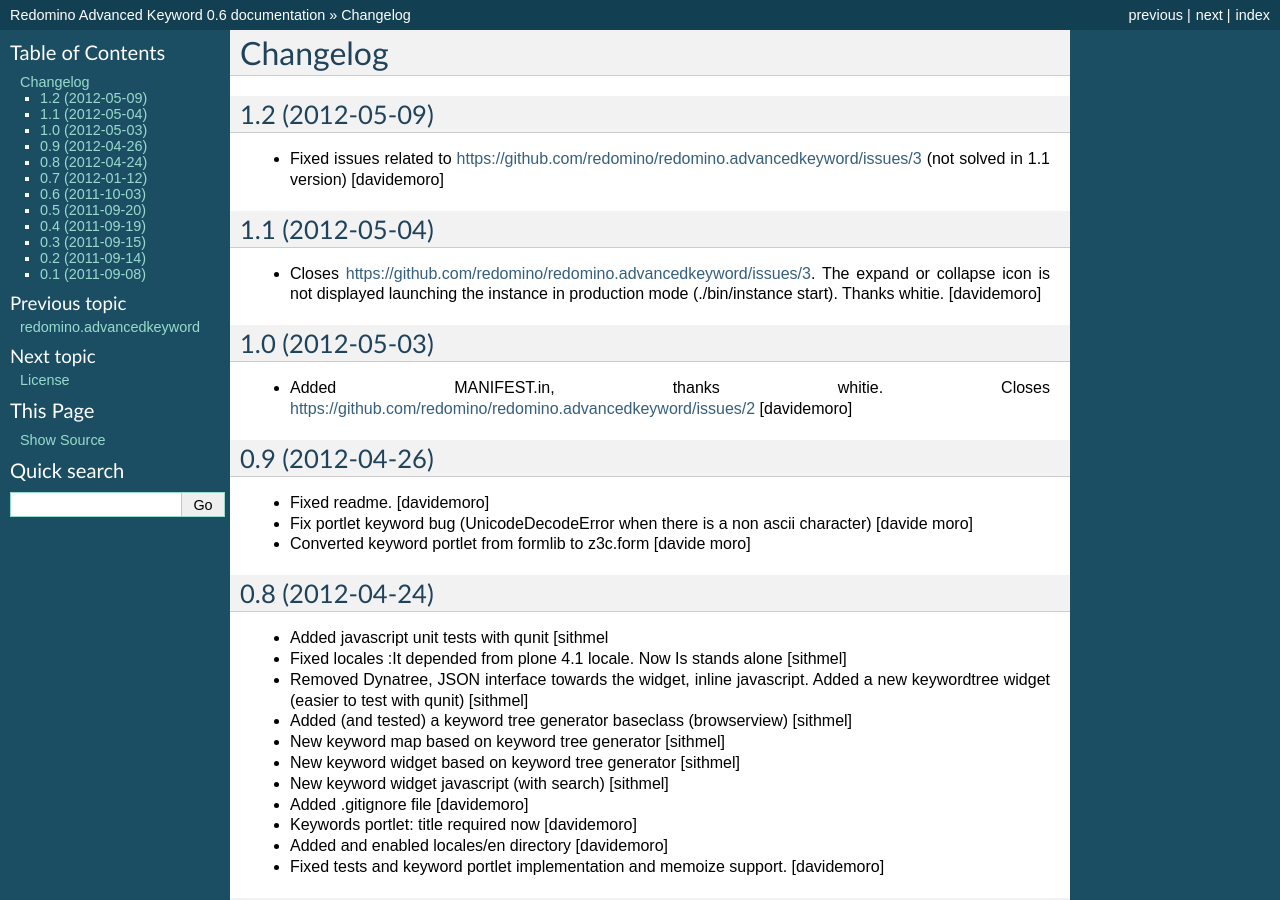
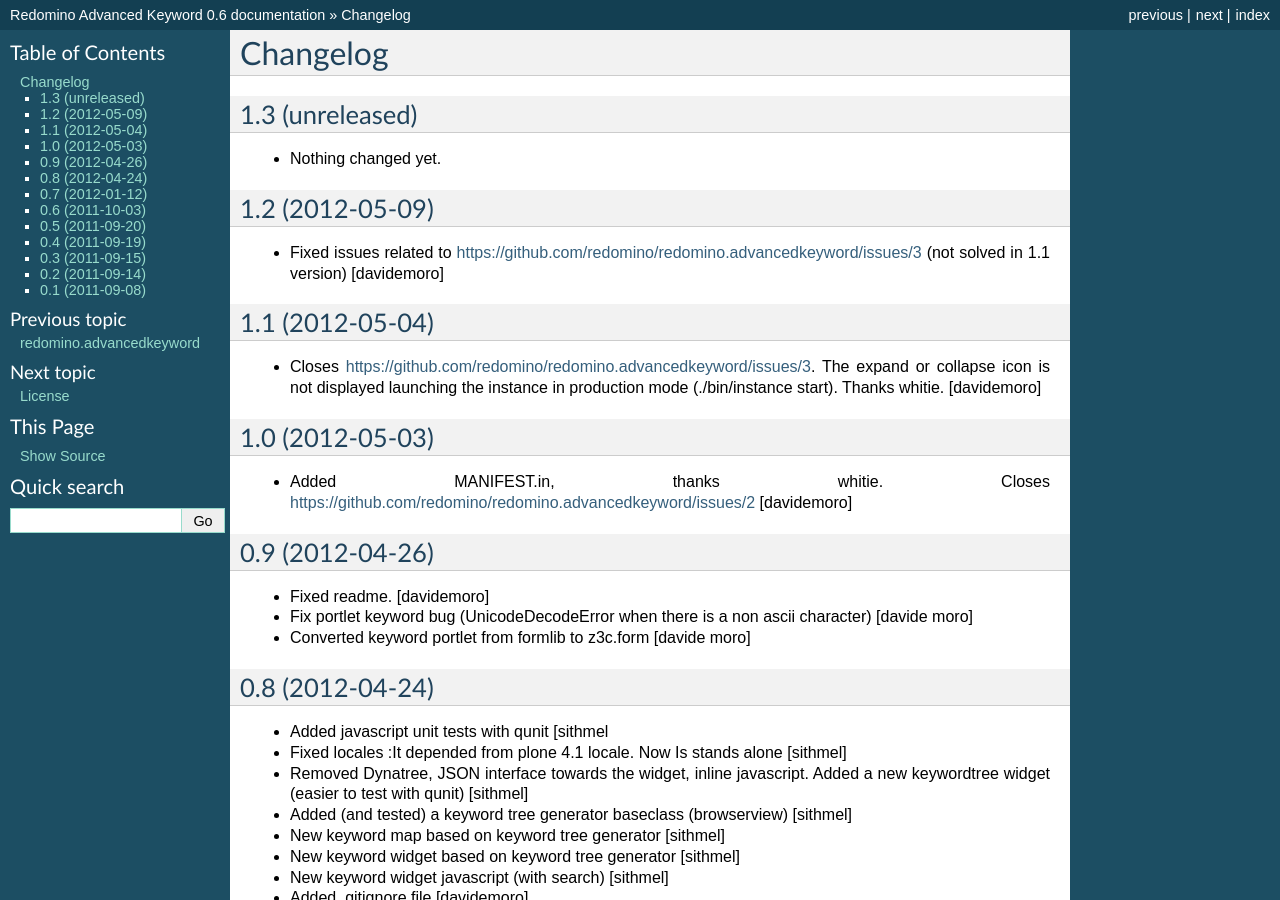
Before and after one commit to redomino/redomino.advancedkeyword, a Sphinx documentation site: the page built from docs/HISTORY.txt, in a window 1280 px wide and 900 px high. Built offline with Sphinx 7.4.7, drawn with Linux system fonts in a browser that asks for light colours.

Commit message:
Back to development: 1.3

```diff
--- a/docs/HISTORY.txt
+++ b/docs/HISTORY.txt
@@ -1,5 +1,11 @@
 Changelog
 =========
+
+1.3 (unreleased)
+----------------
+
+- Nothing changed yet.
+
 
 1.2 (2012-05-09)
 ----------------
--- a/setup.py
+++ b/setup.py
@@ -1,7 +1,7 @@
 from setuptools import setup, find_packages
 import os
 
-version = '1.2'
+version = '1.3.dev0'
 
 tests_require = []
 
```
